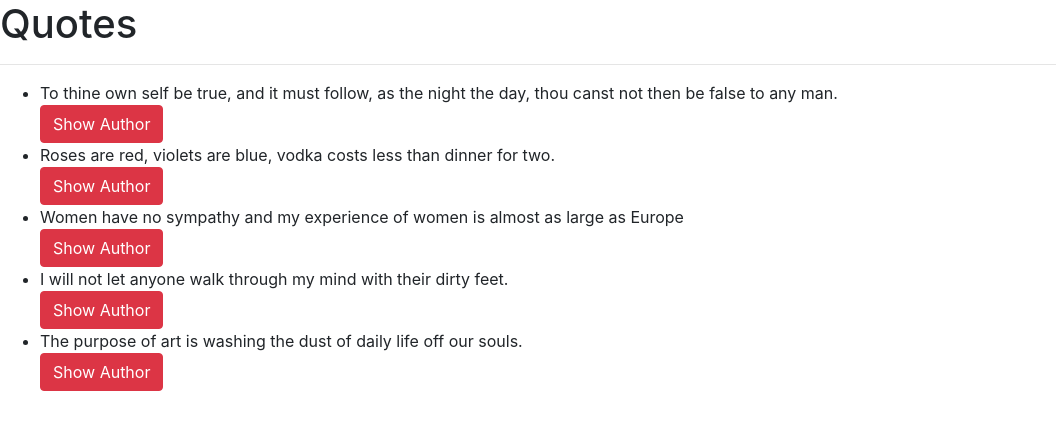
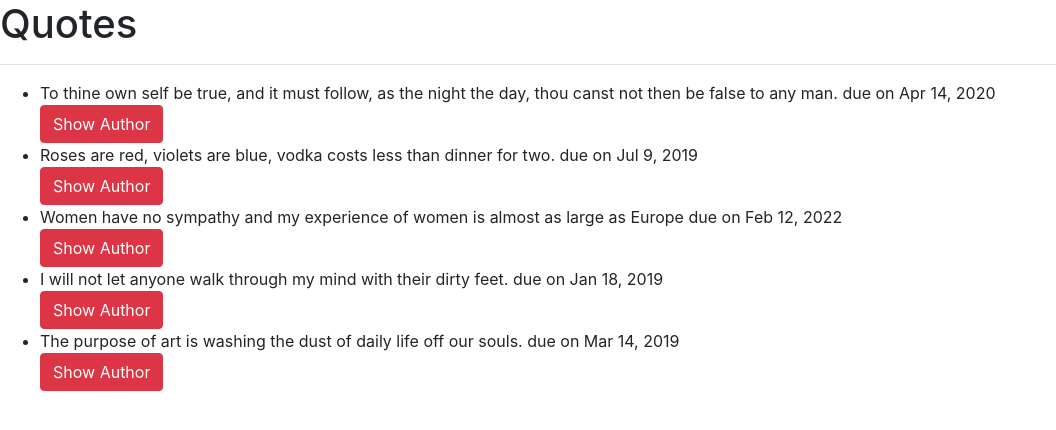
Before and after one commit to Machel54/Quotes, an Angular app: page / in a window 1280 px wide. Shown: the top 430 px of the page, without its empty margins (0-1056 px from the left). Built offline with nearby package versions, Linux system fonts and the light colour scheme.

Commit message:
add date pipe

```diff
--- a/src/app/app.module.ts
+++ b/src/app/app.module.ts
@@ -5,12 +5,15 @@ import { AppRoutingModule } from './app-routing.module';
 import { AppComponent } from './app.component';
 import { QuoteComponent } from './quote/quote.component';
 import { QuoteDetailsComponent } from './quote-details/quote-details.component';
+import { DateCountPipe } from './date-count.pipe';
+
 
 @NgModule({
   declarations: [
     AppComponent,
     QuoteComponent,
     QuoteDetailsComponent,
+    DateCountPipe,
   ],
   imports: [
     BrowserModule,
--- /dev/null
+++ b/src/app/date-count.pipe.ts
@@ -0,0 +1,22 @@
+import { Pipe, PipeTransform } from '@angular/core';
+
+@Pipe({
+  name: 'dateCount'
+})
+export class DateCountPipe implements PipeTransform {
+
+  transform(value: any): number {
+    let today:Date = new Date(); //get current date and time
+    let todayWithNoTime:any = new Date(today.getFullYear(), today.getMonth(), today.getDate())
+    var dateDifference = Math.abs(value - todayWithNoTime) //returns value in miliseconds
+    const secondsInDay = 86400; //60 seconds * 60 minutes in an hour * 24 hours in a day
+    var dateDifferenceSeconds = dateDifference*0.001; //converts miliseconds to seconds
+    var dateCounter = dateDifferenceSeconds/secondsInDay;
+
+    if (dateCounter >= 1 && value > todayWithNoTime){
+      return dateCounter;
+    }else{
+      return 0;
+    }
+  }
+}
--- a/src/app/quote-details/quote-details.component.html
+++ b/src/app/quote-details/quote-details.component.html
@@ -1,2 +1,3 @@
 <p>{{quote.description}}</p>
-<button (click)='quoteComplete(true)'>Complete</button>
+<p>This quote will be complete in {{quote.completeDate|dateCount}} days</p>
+<button (click)='quoteDelete(true)'>Delete</button>
--- a/src/app/quote.ts
+++ b/src/app/quote.ts
@@ -1,7 +1,6 @@
 export class Quote {
-
-  showDescription: boolean;
-  constructor(public id: number,public description: string,public name: string){
+  public showDescription: boolean;
+  constructor(public id: number,public description: string,public name: string, public completeDate: Date){
     this.showDescription=false;
   }
 }
--- a/src/app/quote/quote.component.html
+++ b/src/app/quote/quote.component.html
@@ -3,7 +3,7 @@
   <hr>
   <ul>
     <div *ngFor='let quote of quotes;let i = index'>
-      <li>{{ quote.name }}</li>
+      <li>{{ quote.name }} due on {{quote.completeDate|date}}</li>
       <button (click)='toggleDetails(i)' class="btn btn-danger">Show Author</button>
       <app-quote-details *ngIf='quote.showDescription' [quote]='quote' (isComplete) = 'completeQuote($event,i)'></app-quote-details>
       </div>
--- a/src/app/quote/quote.component.ts
+++ b/src/app/quote/quote.component.ts
@@ -9,11 +9,11 @@ import { Quote } from '../quote';
 export class QuoteComponent implements OnInit {
 
   quotes: Quote[] = [
-    new Quote(1,'William Shakespeare','To thine own self be true, and it must follow, as the night the day, thou canst not then be false to any man.'),
-    new Quote(2,'Machel Raini','Roses are red, violets are blue, vodka costs less than dinner for two.'),
-    new Quote(3,'Florence Nightingale','Women have no sympathy and my experience of women is almost as large as Europe'),
-    new Quote(4,'Mahatma Gandhi','I will not let anyone walk through my mind with their dirty feet.'),
-    new Quote(5,'Pablo Picasso','The purpose of art is washing the dust of daily life off our souls.'),
+    new Quote(1,'William Shakespeare','To thine own self be true, and it must follow, as the night the day, thou canst not then be false to any man.',new Date(2020,3,14)),
+    new Quote(2,'Machel Raini','Roses are red, violets are blue, vodka costs less than dinner for two.',new Date(2019,6,9)),
+    new Quote(3,'Florence Nightingale','Women have no sympathy and my experience of women is almost as large as Europe',new Date(2022,1,12)),
+    new Quote(4,'Mahatma Gandhi','I will not let anyone walk through my mind with their dirty feet.',new Date(2019,0,18)),
+    new Quote(5,'Pablo Picasso','The purpose of art is washing the dust of daily life off our souls.',new Date(2019,2,14)),
   ];
 
   toggleDetails(index){
```
Also changed, not shown: 1 other file (tests, documents, lock files or other folders).
